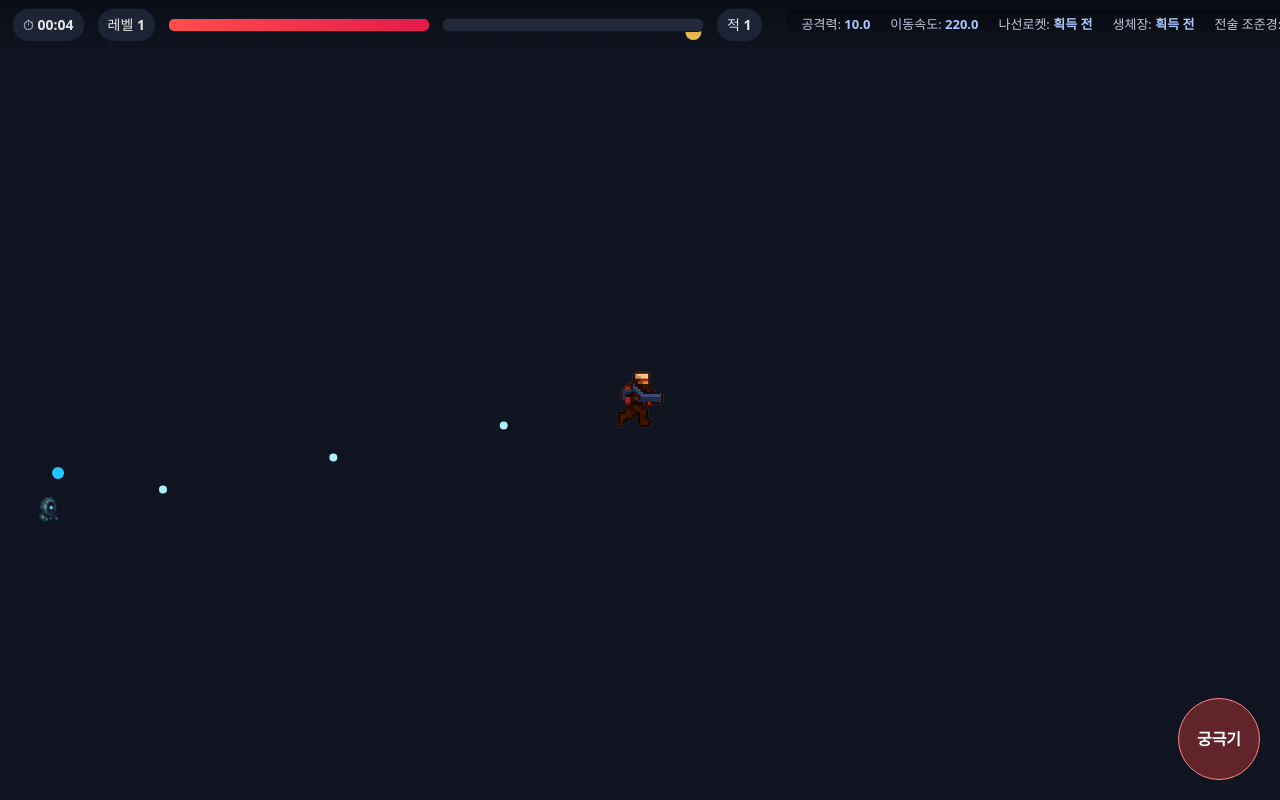
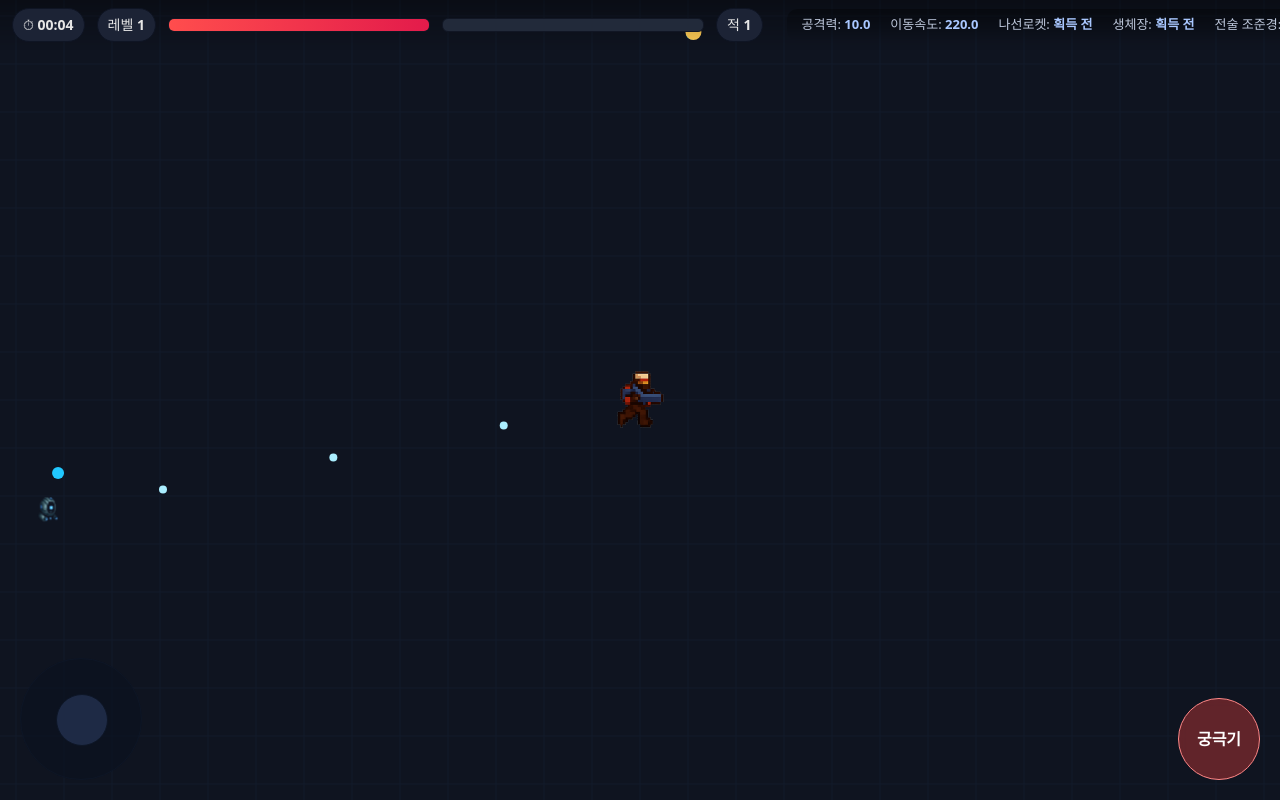
Before and after one commit to naggum/OWRnD, a plain HTML site: page index.html in a window 1280 px wide. Drawn offline with Linux system fonts and the light colour scheme.

Commit message:
Update style.css

```diff
--- a/styles/style.css
+++ b/styles/style.css
@@ -76,7 +76,7 @@ canvas {display:block;width:100vw;height:100vh;background:radial-gradient(ellips
 .btn:hover {background:var(--btn-h);}
 
 /* 모바일 가상 조이스틱 */
-#stick {position:fixed; left:20px; bottom:20px; width:120px; height:120px; border-radius:50%; background:#0b1220aa; border:1px solid #0e1626; display:none; touch-action:none; user-select:none; -webkit-user-select:none;}
+#stick {position:fixed; left:20px; bottom:20px; width:120px; height:120px; border-radius:50%; background:#0b1220aa; border:1px solid #0e1626; touch-action:none; user-select:none; -webkit-user-select:none;}
 #knob  {position:absolute; left:35px; top:35px; width:50px; height:50px; border-radius:50%; background:#1e2a45; border:1px solid #0e1626;}
 
 /* 모바일 궁극기 버튼 */
@@ -105,11 +105,6 @@ canvas {display:block;width:100vw;height:100vh;background:radial-gradient(ellips
 }
 #ultimate-btn:active {
   background: #f559;
-}
-
-
-@media (hover:none) and (pointer:coarse) {
-  #stick{display:block;}
 }
 
 /* Responsive adjustments for smaller screens */
```
